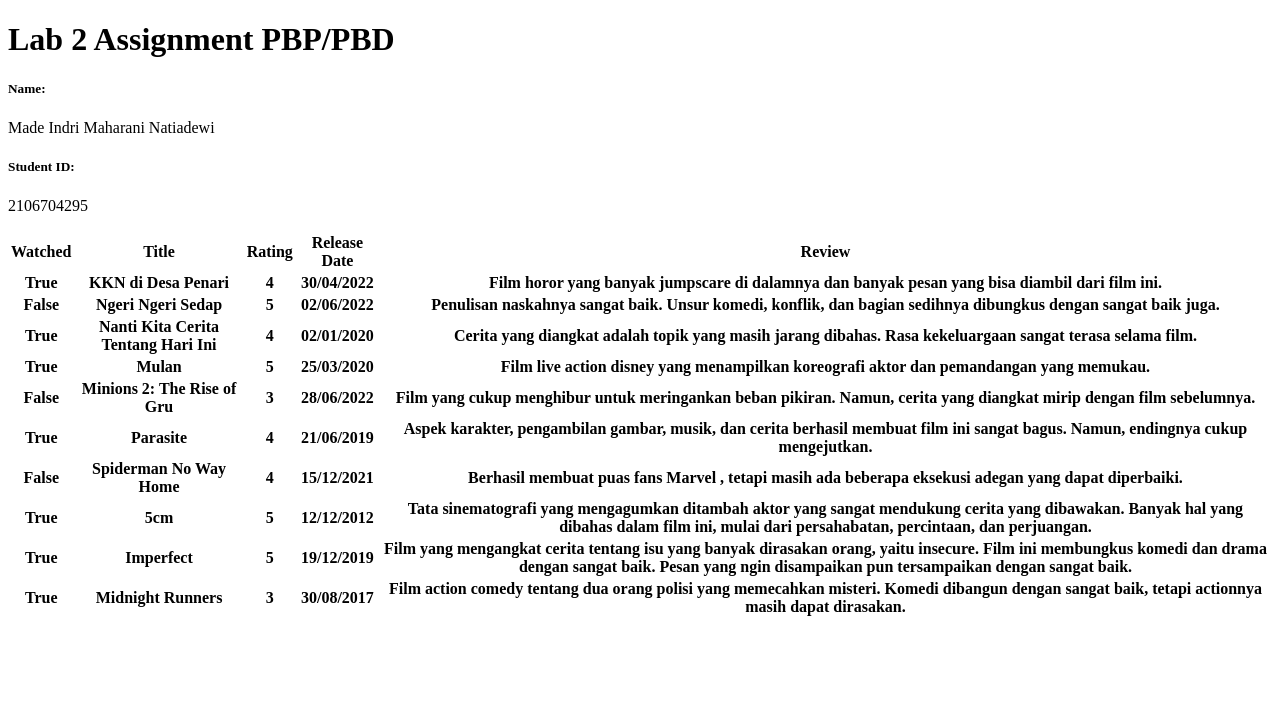
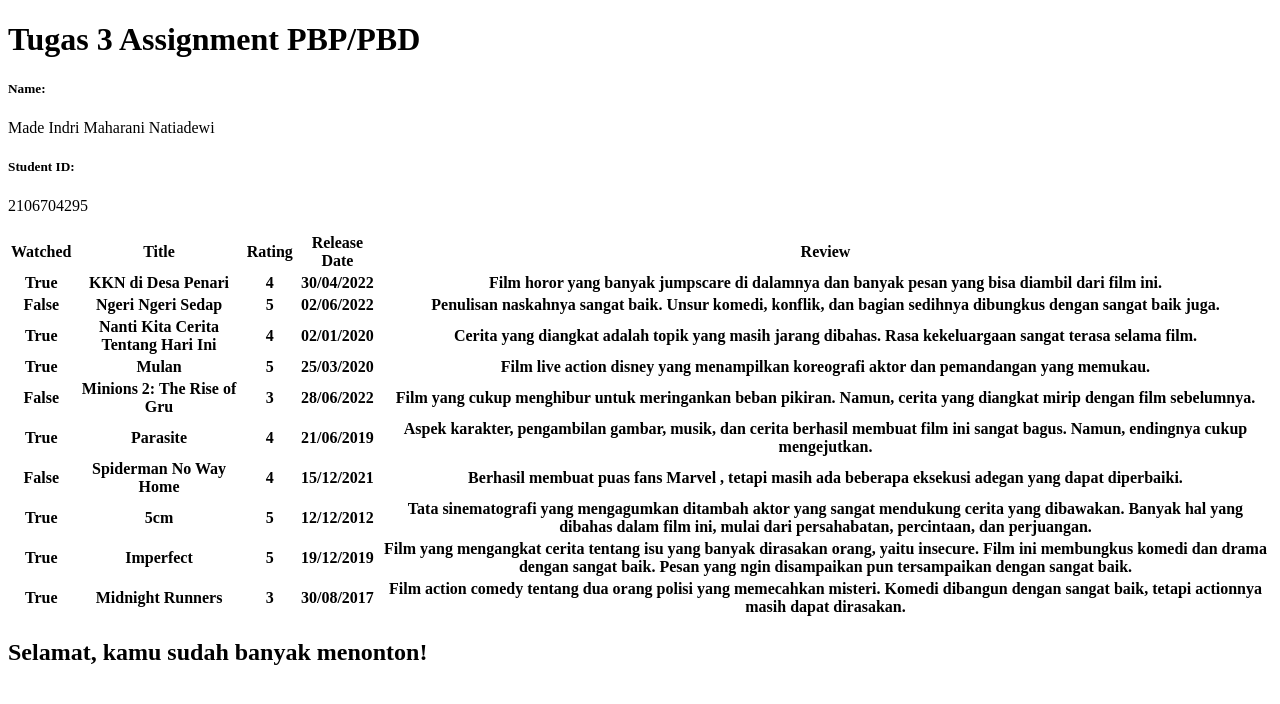
Before and after one commit to MadeIndri/tugas2, a Django app: page /mywatchlist/html/ in a window 1280 px wide. Shown: the top 704 px of the page. Run offline with Django 4.2, Linux system fonts and the light colour scheme; data comes from the database, SQL or seed files in the repository; lists and menus that the app fills with data are empty.

Commit message:
add mywatchlist

```diff
--- a/mywatchlist/templates/mywatchlist.html
+++ b/mywatchlist/templates/mywatchlist.html
@@ -2,7 +2,7 @@
 
  {% block content %}
 
-  <h1>Lab 2 Assignment PBP/PBD</h1>
+  <h1>Tugas 3 Assignment PBP/PBD</h1>
 
   <h5>Name: </h5>
   <p>{{nama}}</p>
@@ -29,5 +29,6 @@
         </tr>
   {% endfor %}
   </table>
+  <h2>{{output}}</h2>
 
  {% endblock content %}
--- a/mywatchlist/tests.py
+++ b/mywatchlist/tests.py
@@ -1,24 +1,19 @@
 from django.test import TestCase
 from django.test import Client
-#from django.urls import reverse
-#from mywatchlist.views import show_mywatchlist, showxml, showjson
 
 # Create your tests here.
 class Test(TestCase):
     def test_html(self):
         client = Client()
-        #response = client.get(reverse('mywatchlist:show_mywatchlist'))
         response = client.get(('/mywatchlist/html/'))
         self.assertEquals(response.status_code,200)
 
     def test_xml(self):
         client = Client()
-        #respon = client.get(reverse("mywatchlist:showxml"))
         response = client.get(('/mywatchlist/xml/'))
         self.assertEquals(response.status_code,200)
 
     def test_json(self):
         client = Client()
-        #respon = client.get(reverse("mywatchlist:showjson"))
         response = client.get(('/mywatchlist/json/'))
         self.assertEquals(response.status_code,200)
--- a/mywatchlist/views.py
+++ b/mywatchlist/views.py
@@ -2,14 +2,31 @@ from django.http import HttpResponse
 from django.core import serializers
 from django.shortcuts import render
 from mywatchlist.models import MyWatchList
+from django.http import HttpResponse
 
 # Create your views here.
+
 def show_mywatchlist(request):
     data_film_mywatchlist = MyWatchList.objects.all()
+    watched = 0
+    unwatched = 0
+    output = " "
+
+    for film in data_film_mywatchlist:
+        if (film.watched == True):
+            watched += 1
+        else:
+            unwatched += 1
+
+    if (watched >= unwatched):
+        output = "Selamat, kamu sudah banyak menonton!"
+    else:
+        output = "Wah, kamu masih sedikit menonton!"
     context = {
         'list_film': data_film_mywatchlist,
         'nama': 'Made Indri Maharani Natiadewi',
-        'id': '2106704295'
+        'id': '2106704295',
+        'output': output
     }
     return render(request, "mywatchlist.html", context)
 
```
